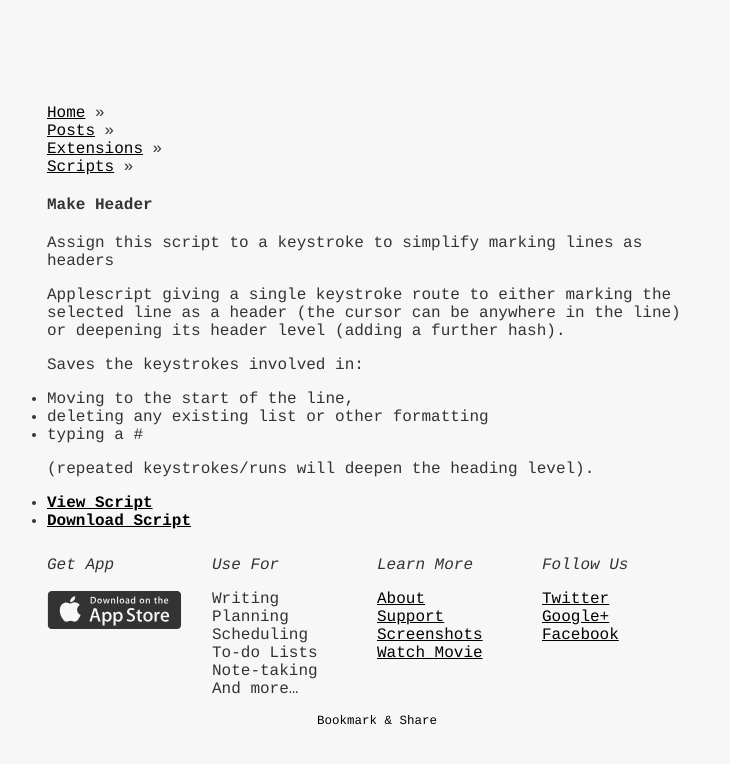
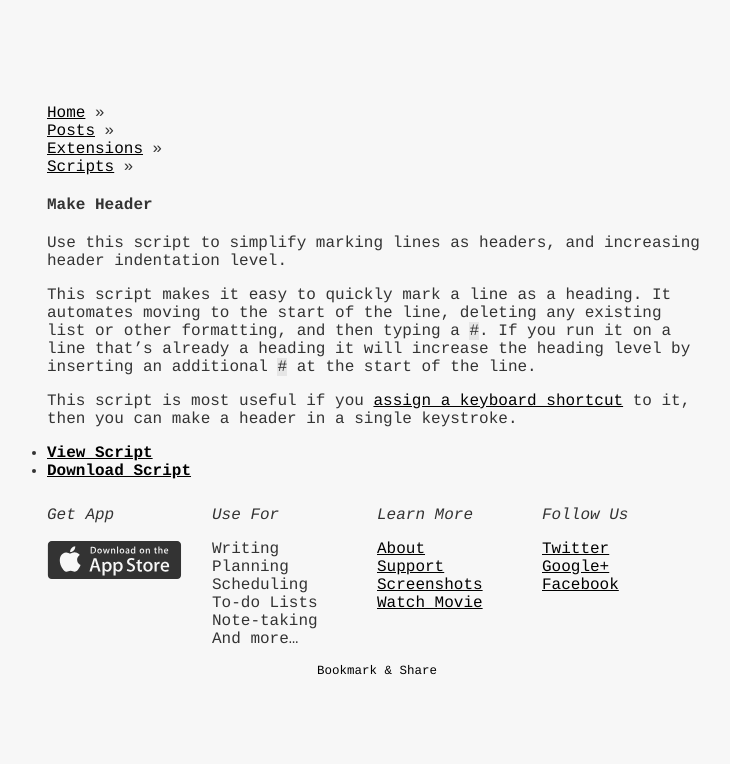
Before and after one commit to RobTrew/tree-tools, a Jekyll site: the page built from posts/extensions/scripts/_posts/2012-11-16-make-header.md, in a window 1280 px wide. Shown: the top 764 px of the page, without its empty margins (263-993 px from the left). Built offline with Jekyll 4.4.1, drawn with Linux system fonts in a browser that asks for light colours.

Commit message:
updated make header description a bit

```diff
--- a/posts/extensions/scripts/_posts/2012-11-16-make-header.md
+++ b/posts/extensions/scripts/_posts/2012-11-16-make-header.md
@@ -1,20 +1,14 @@
 ---
 layout: default
 title: Make Header
-description: Assign this script to a keystroke to simplify marking lines as headers
+description: Use this script to simplify marking lines as headers, and increasing header indentation level.
 ---
 
 {{page.description}}
 
-Applescript giving a single keystroke route to either marking the selected line as a header (the cursor can be anywhere in the line) or deepening its header level (adding a further hash).
+This script makes it easy to quickly mark a line as a heading. It automates moving to the start of the line, deleting any existing list or other formatting, and then typing a `#`. If you run it on a line that's already a heading it will increase the heading level by inserting an additional `#` at the start of the line.
 
-Saves the keystrokes involved in:
-
-- Moving to the start of the line,
-- deleting any existing list or other formatting
-- typing a #
-
-(repeated keystrokes/runs will deepen the heading level).
+This script is most useful if you [assign a keyboard shortcut](./using_scripts/) to it, then you can make a header in a single keystroke.
 
 - [**View Script**](https://gist.github.com/gists/4087248)
 - [**Download Script**](https://gist.github.com/gists/4087248/download)
```
